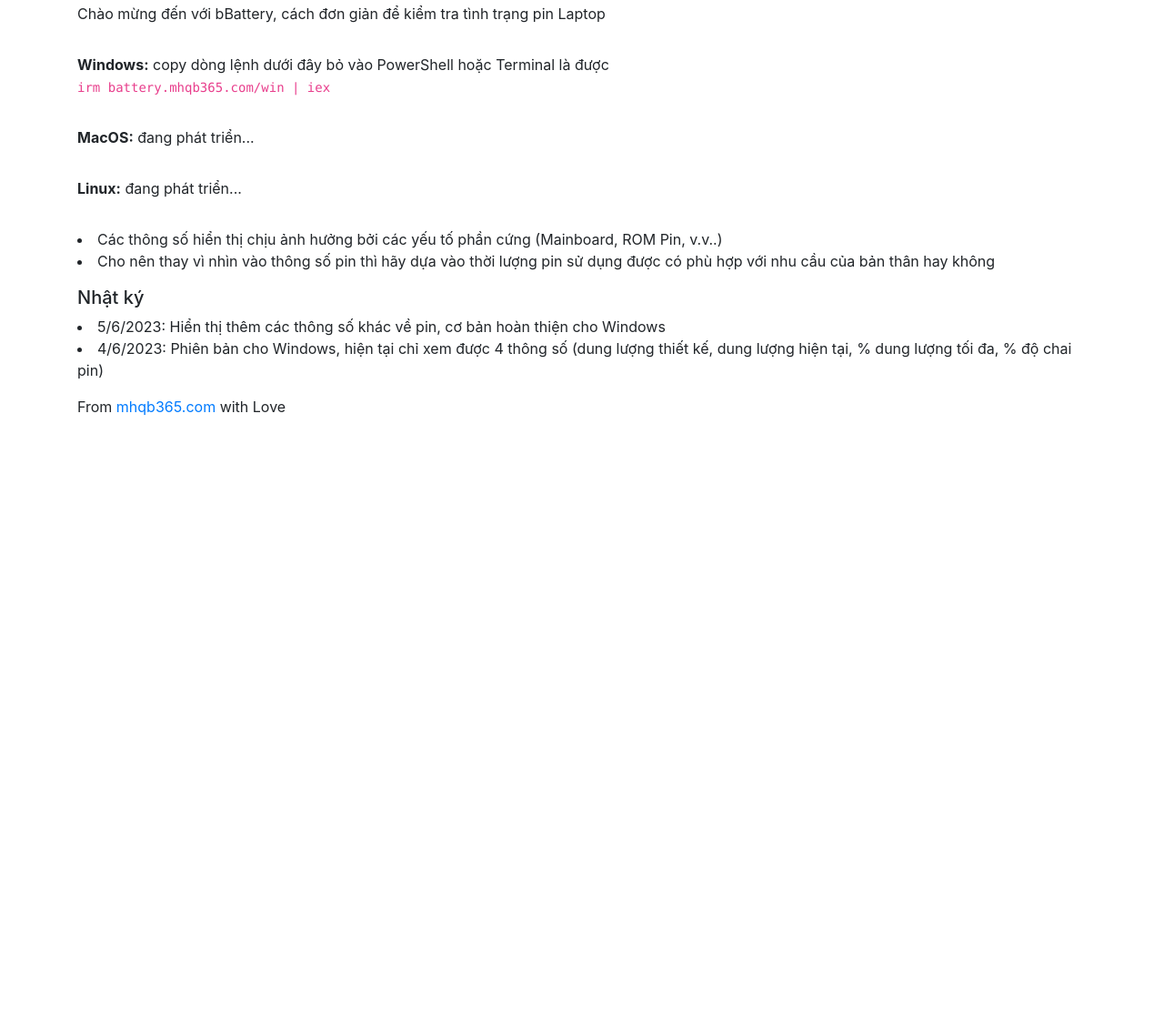
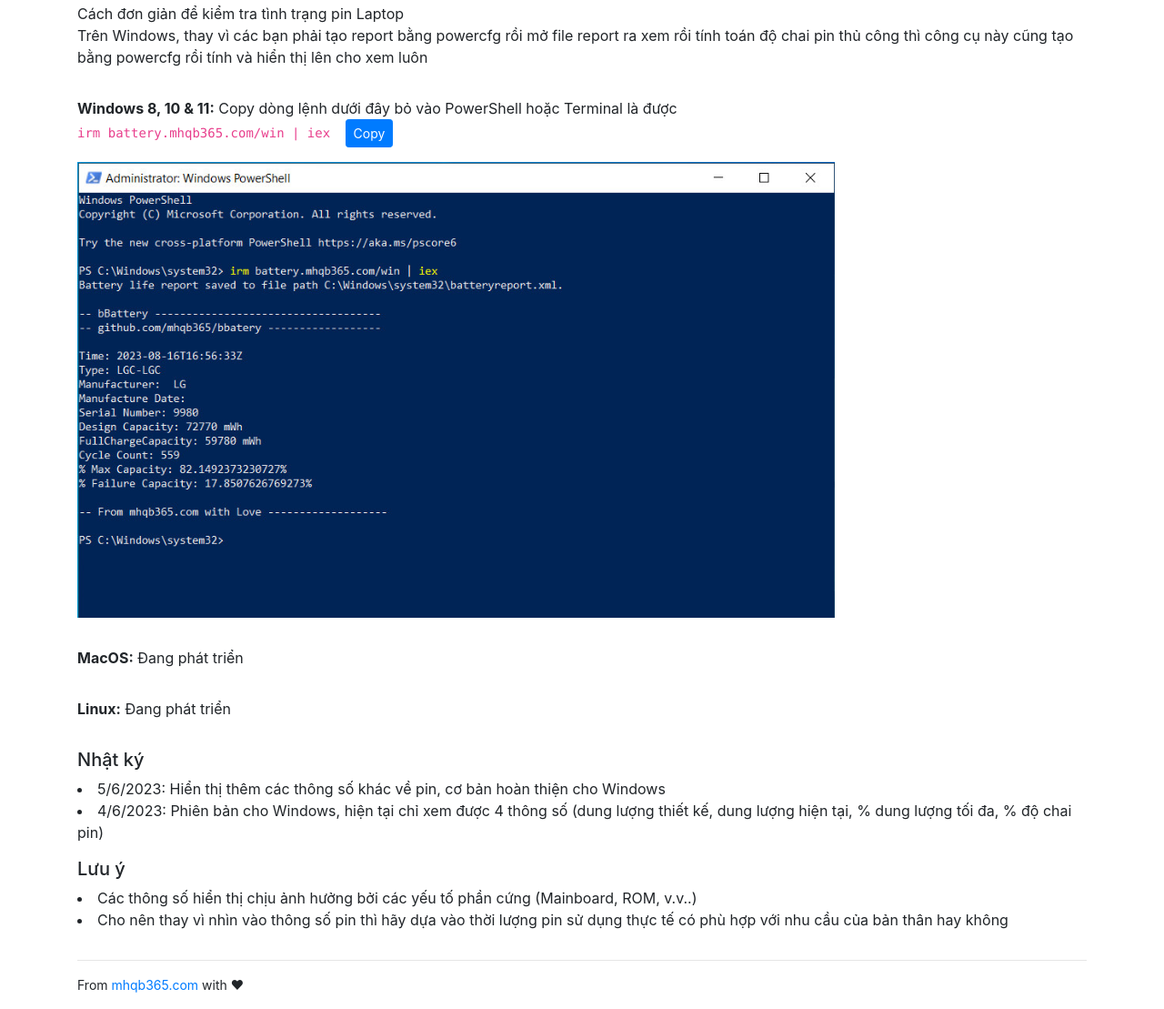
Before and after one commit to mhqb365/bbattery, a website: page public/index.html in a window 1280 px wide. Shown: the part 213-1322 px from the top of the page at 91% size. Before the commit the page ends 800 px from the top, so only its background shows below. Drawn offline with nearby package versions, Linux system fonts and the light colour scheme; some packages are replaced by stand-ins of ours; a script that the page names is missing.

Commit message:
:rocket:

```diff
--- a/index.js
+++ b/index.js
@@ -7,5 +7,5 @@
 app.use("/", router);
 
 app.listen(port, () => {
-  console.log(`bbattery run at ${port}`);
+  console.log(`bbattery run at port ${port}`);
 });
--- a/public/index.html
+++ b/public/index.html
@@ -20,9 +20,8 @@
       property="og:description"
       content="Cách đơn giản để kiểm tra tình trạng pin Laptop"
     />
-    <meta property="og:url" content="https://mhqb365.com/battery/" />
+    <meta property="og:url" content="https://battery.mhqb365.com" />
 
-    <link rel="icon" href="./mhqb365.jpg" />
     <link
       rel="stylesheet"
       href="https://cdn.jsdelivr.net/npm/bootstrap@4.6.2/dist/css/bootstrap.min.css"
@@ -30,6 +29,13 @@
     <script src="https://cdn.jsdelivr.net/npm/jquery@3.6.4/dist/jquery.slim.min.js"></script>
     <script src="https://cdn.jsdelivr.net/npm/popper.js@1.16.1/dist/umd/popper.min.js"></script>
     <script src="https://cdn.jsdelivr.net/npm/bootstrap@4.6.2/dist/js/bootstrap.bundle.min.js"></script>
+
+    <script
+      src="https://cdnjs.cloudflare.com/ajax/libs/clipboard.js/2.0.11/clipboard.min.js"
+      integrity="sha512-7O5pXpc0oCRrxk8RUfDYFgn0nO1t+jLuIOQdOMRp4APB7uZ4vSjspzp5y6YDtDs4VzUSTbWzBFZ/LKJhnyFOKw=="
+      crossorigin="anonymous"
+      referrerpolicy="no-referrer"
+    ></script>
   </head>
   <body>
     <div class="jumbotron text-center">
@@ -39,33 +45,32 @@
       <div class="row">
         <div class="col-12 mb-3">
           <p>
-            Chào mừng đến với bBattery, cách đơn giản để kiểm tra tình trạng pin
-            Laptop
+            Cách đơn giản để kiểm tra tình trạng pin Laptop<br />
+            Trên Windows, thay vì các bạn phải tạo report bằng powercfg rồi mở
+            file report ra xem rồi tính toán độ chai pin thủ công thì công cụ
+            này cũng tạo bằng powercfg rồi tính và hiển thị lên cho xem luôn
           </p>
         </div>
         <div class="col-12 mb-3">
           <p>
-            <strong>Windows:</strong>
-            copy dòng lệnh dưới đây bỏ vào PowerShell hoặc Terminal là được
+            <strong>Windows 8, 10 & 11:</strong>
+            Copy dòng lệnh dưới đây bỏ vào PowerShell hoặc Terminal là được
             <br />
-            <code>irm battery.mhqb365.com/win | iex</code>
+            <code id="script"> irm battery.mhqb365.com/win | iex </code>
+            <button
+              class="btn btn-primary btn-sm mx-2"
+              data-clipboard-target="#script"
+            >
+              Copy
+            </button>
+            <img class="w-75 mt-3" src="./1.jpg" />
           </p>
         </div>
         <div class="col-12 mb-3">
-          <p><strong>MacOS:</strong> đang phát triển...</p>
+          <p><strong>MacOS:</strong> Đang phát triển</p>
         </div>
         <div class="col-12 mb-3">
-          <p><strong>Linux:</strong> đang phát triển...</p>
-        </div>
-        <div class="col-md-12 mb-3">
-          <li>
-            Các thông số hiển thị chịu ảnh hưởng bởi các yếu tố phần cứng
-            (Mainboard, ROM Pin, v.v..)
-          </li>
-          <li>
-            Cho nên thay vì nhìn vào thông số pin thì hãy dựa vào thời lượng pin
-            sử dụng được có phù hợp với nhu cầu của bản thân hay không
-          </li>
+          <p><strong>Linux:</strong> Đang phát triển</p>
         </div>
         <div class="col-12 mb-3">
           <h5>Nhật ký</h5>
@@ -79,10 +84,26 @@
             chai pin)
           </li>
         </div>
-        <div class="col-12 mb-3">
-          From <a href="https://mhqb365.com">mhqb365.com</a> with Love
+        <div class="col-md-12 mb-3">
+          <h5>Lưu ý</h5>
+          <li>
+            Các thông số hiển thị chịu ảnh hưởng bởi các yếu tố phần cứng
+            (Mainboard, ROM, v.v..)
+          </li>
+          <li>
+            Cho nên thay vì nhìn vào thông số pin thì hãy dựa vào thời lượng pin
+            sử dụng thực tế có phù hợp với nhu cầu của bản thân hay không
+          </li>
+        </div>
+        <div class="col-12 mb-3 small">
+          <hr />
+          From <a href="https://mhqb365.com">mhqb365.com</a> with ❤
         </div>
       </div>
     </div>
   </body>
+
+  <script>
+    new ClipboardJS(".btn");
+  </script>
 </html>
--- a/router.js
+++ b/router.js
@@ -10,9 +10,4 @@
   res.send(stringBuf);
 });
 
-router.get("/mac", async (req, res, next) => {
-  const bBatteryMacScript = `a=$(ioreg -l -w0 | grep Capacity) && echo $a > a.xml`;
-  res.send(bBatteryMacScript);
-});
-
 module.exports = router;
```
Also changed, not shown: public/1.jpg (added), public/mhqb365.jpg (deleted).
